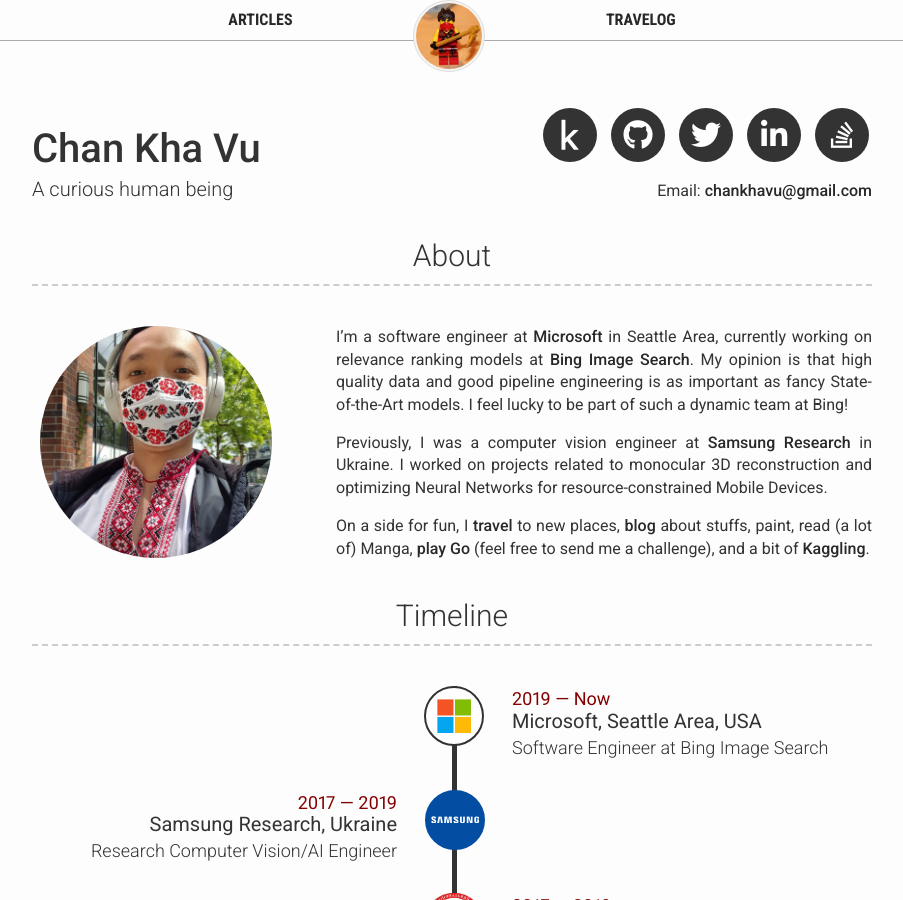
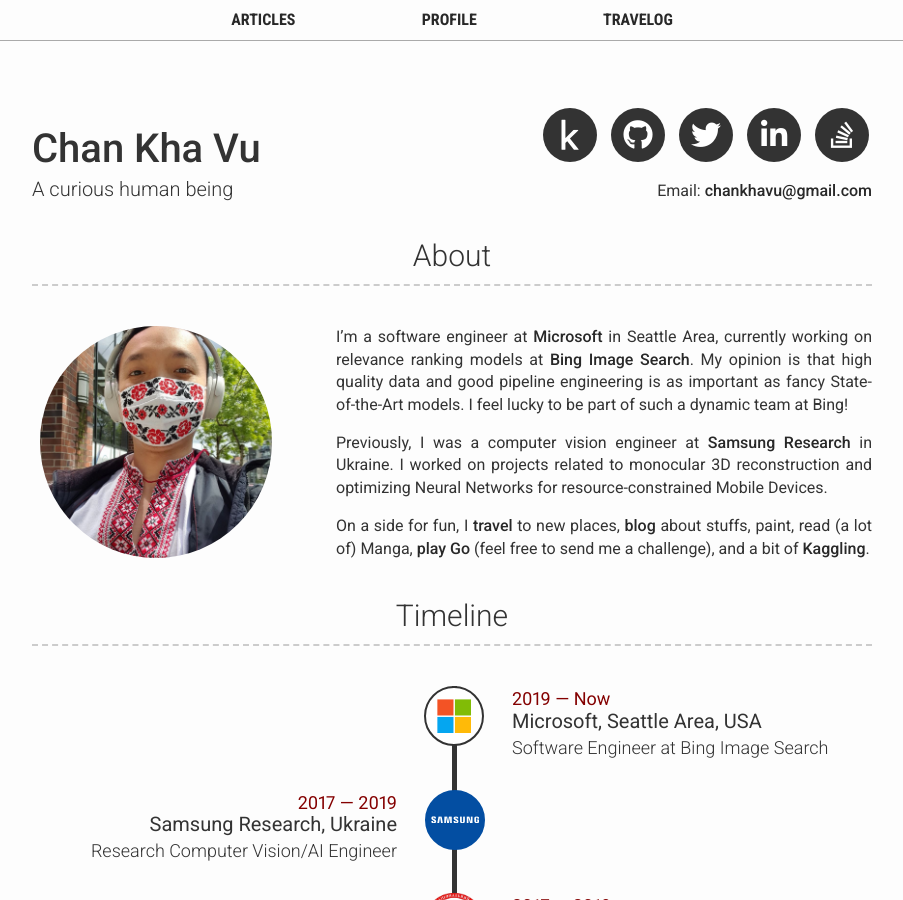
Before and after one commit to hav4ik/hav4ik.github.io, a Jekyll site: the page built from portfolio/index.html, in a window 1280 px wide and 900 px high. Shown: the whole window, without its empty margins (188-1091 px from the left). Built offline with Jekyll 4.4.1, drawn with Linux system fonts in a browser that asks for light colours; nearby versions of some CDN libraries.

Commit message:
Removed round logo in profile button

```diff
--- a/_includes/nav.html
+++ b/_includes/nav.html
@@ -2,7 +2,8 @@
   <nav class="center-wrapper nav-main">
     <a href="{{ site.url }}/articles">Articles</a>
     <a href="{{ site.url }}">
-      <img src="{{ site.url }}/assets/img/ava.jpeg" class="avatar">
+      <!--<img src="{{ site.url }}/assets/img/ava.jpeg" class="avatar">-->
+      Profile
     </a>
     <a href="{{ site.url }}/travelog">Travelog</a>
     <label for="menu-checkbox" class="toggle-button" data-open="☰" data-close="☰" onclick></label>
```
